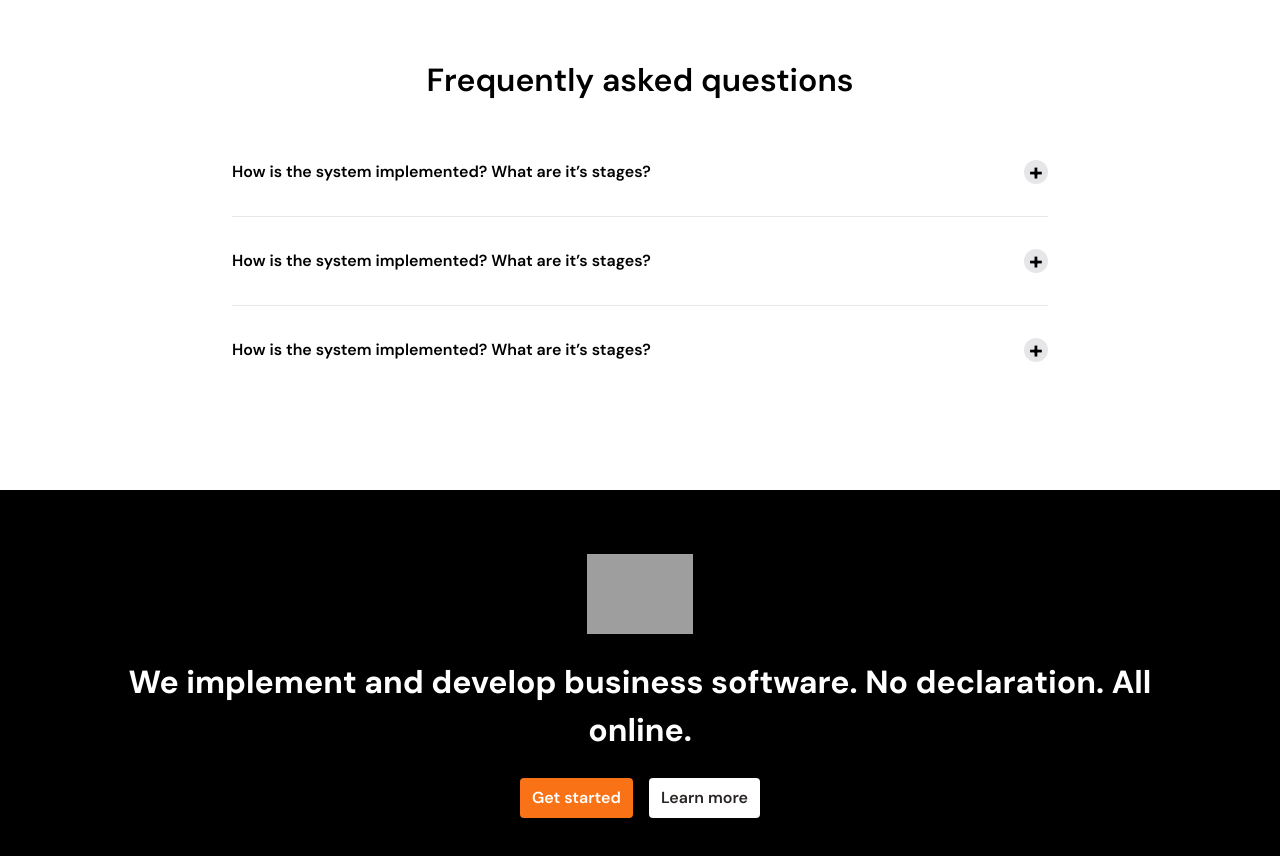
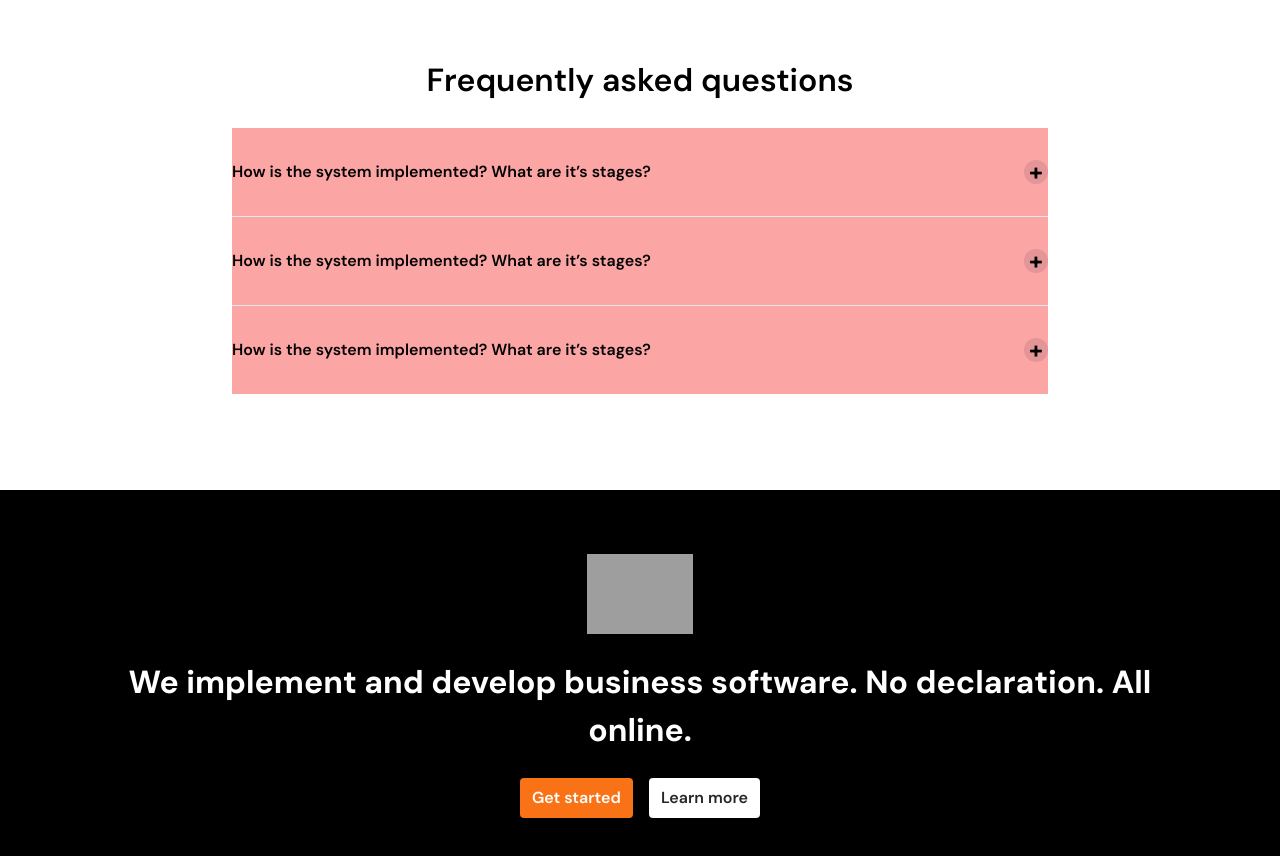
Before and after one commit to Taofeekabdulazeez/evolpe, a React (Vite) app: page / in a window 1280 px wide. Shown: the part 2180-3036 px from the top of the page. Built offline with nearby package versions, Linux system fonts and the light colour scheme; grey boxes are pictures that could not be loaded.

Commit message:
Update Accordion.jsx

```diff
--- a/src/components/Accordion.jsx
+++ b/src/components/Accordion.jsx
@@ -9,7 +9,7 @@ function Accordion() {
   };
 
   return (
-    <ul className="grid grid-cols-1 w-[75%] mx-auto divide-y">
+    <ul className="grid grid-cols-1 w-[75%] mx-auto divide-y bg-red-300">
       <AccordionItem
         index={0}
         onClick={() => handleClickedItem(0)}
```
